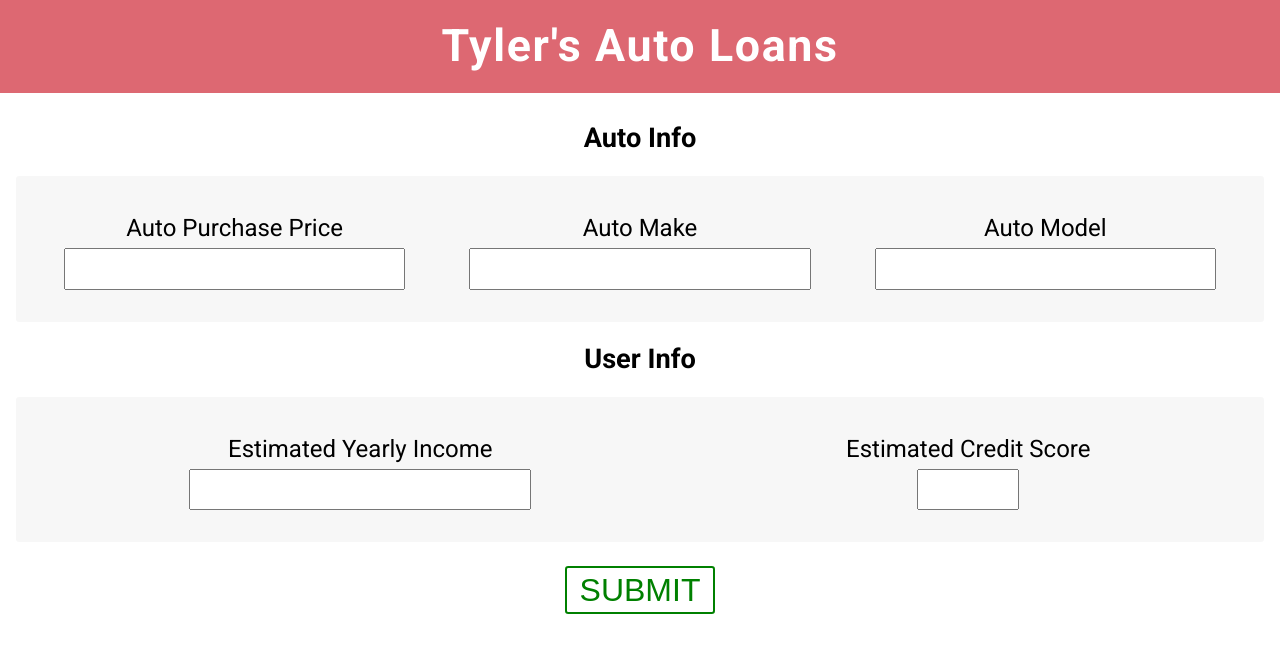
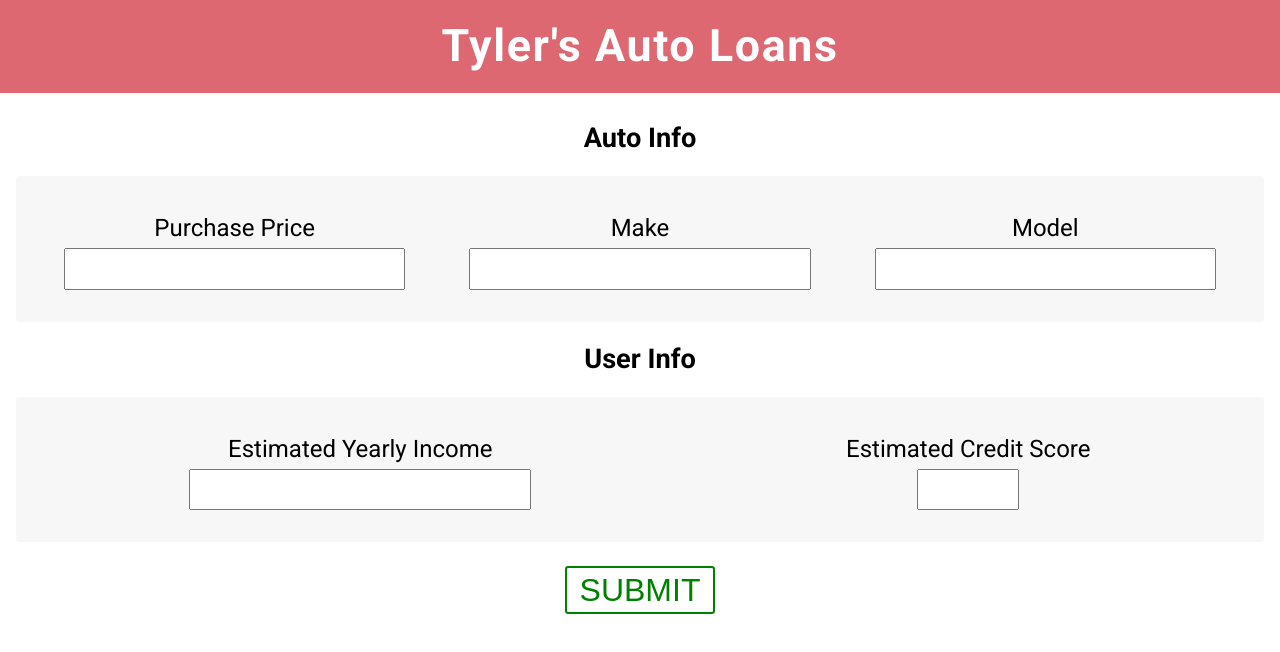
Before and after one commit to tylercorbett/secberus-test, a React (Create React App) app: page / in a window 1280 px wide. Shown: the top 652 px of the page. Built offline with nearby package versions, Linux system fonts and the light colour scheme.

Commit message:
removes auto from title

```diff
--- a/src/components/form/Form.js
+++ b/src/components/form/Form.js
@@ -36,19 +36,19 @@ const Form = ({ onSubmit }) => {
       <FormComponents.InfoSection>
         <div className="column">
           <FormComponents.Label>
-            Auto Purchase Price
+            Purchase Price
           </FormComponents.Label>
           <FormComponents.Input onChange={event => setPrice(event.target.value)} type="number"/>
         </div>
         <div className="column">
           <FormComponents.Label>
-            Auto Make
+            Make
           </FormComponents.Label>
           <FormComponents.Input onChange={event => setMake(event.target.value)} type="text"/>
         </div>
         <div className="column">
           <FormComponents.Label>
-            Auto Model
+            Model
           </FormComponents.Label>
           <FormComponents.Input onChange={event => setModel(event.target.value)} type="text"/>
         </div>
```
